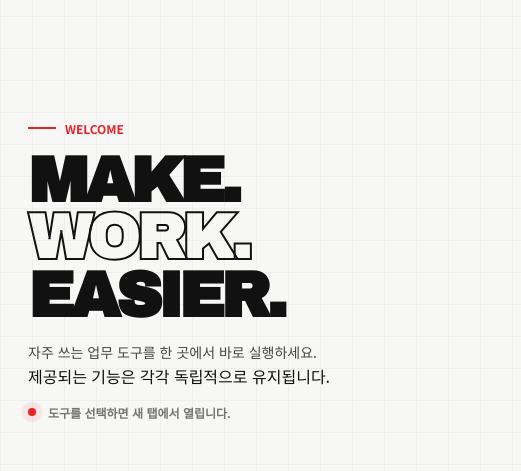
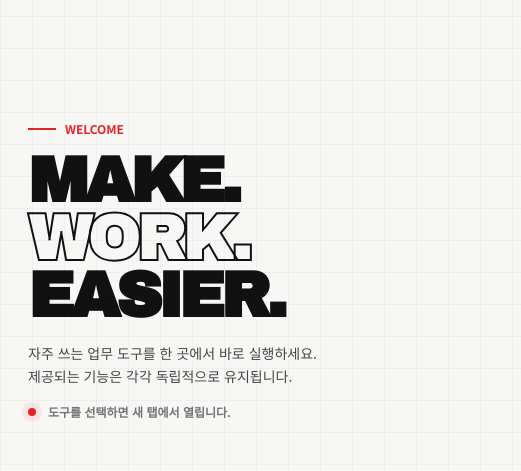
Before and after one commit to kimhoho8601-alt/main, a plain HTML site: page index.html in a window 1280 px wide. Shown: the part 144-615 px from the top of the page, 0-521 px from the left. Drawn offline with Linux system fonts and the light colour scheme.

Commit message:
Unify intro typography and fix markup

```diff
--- a/index.html
+++ b/index.html
@@ -157,12 +157,15 @@
     .intro{
       margin:30px 0 0;
       max-width:470px;
+      font-family:"Noto Sans KR",sans-serif;
       font-size:18px;
+      font-weight:400;
       line-height:1.72;
       color:#454545;
       word-break:keep-all;
       text-wrap:pretty;
     }
+    .intro-line{display:block}
 
     .utility-note{
       margin-top:38px;
@@ -679,9 +682,8 @@
           <span class="line">EASIER.</span>
         </h1>
         <p class="intro">
-          자주 쓰는 업무 도구를 한 곳에서 바로 실행하세요. </p>
-          제공되는 기능은 각각 독립적으로 유지됩니다. </p>
-
+          <span class="intro-line">자주 쓰는 업무 도구를 한 곳에서 바로 실행하세요.</span>
+          <span class="intro-line">제공되는 기능은 각각 독립적으로 유지됩니다.</span>
         </p>
         <div class="utility-note">
           <span class="pulse" aria-hidden="true"></span>
```
